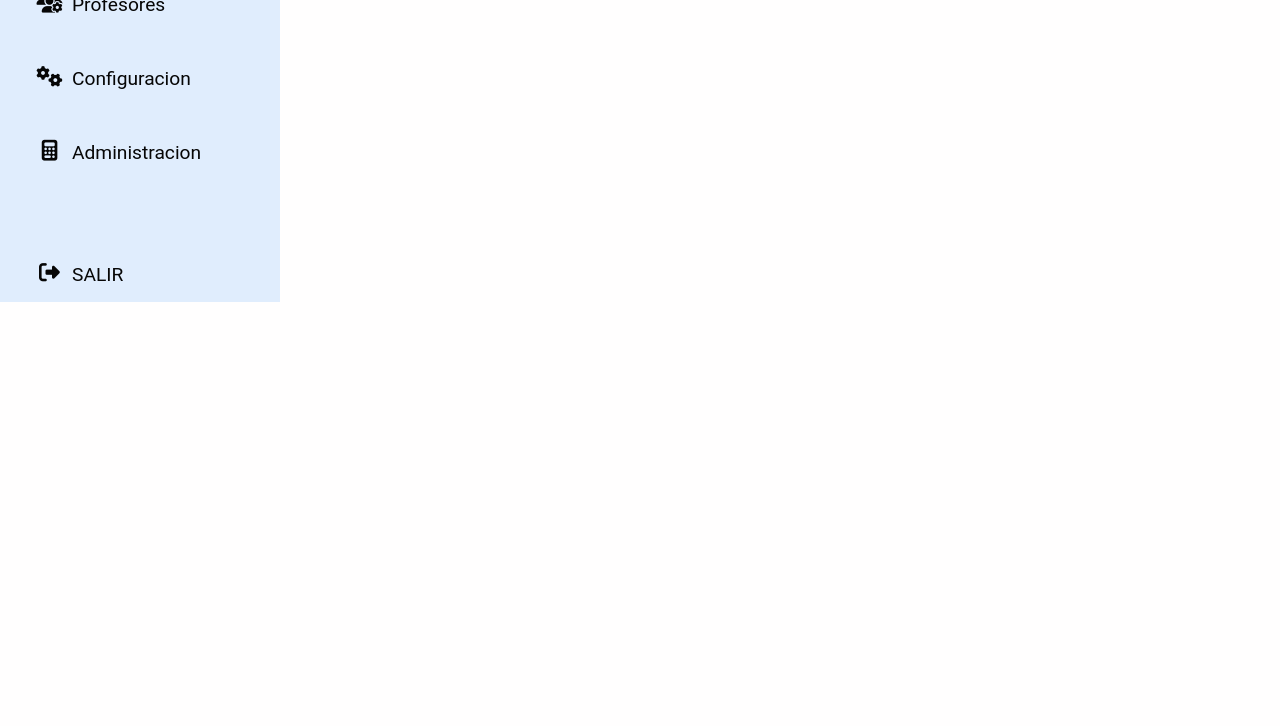
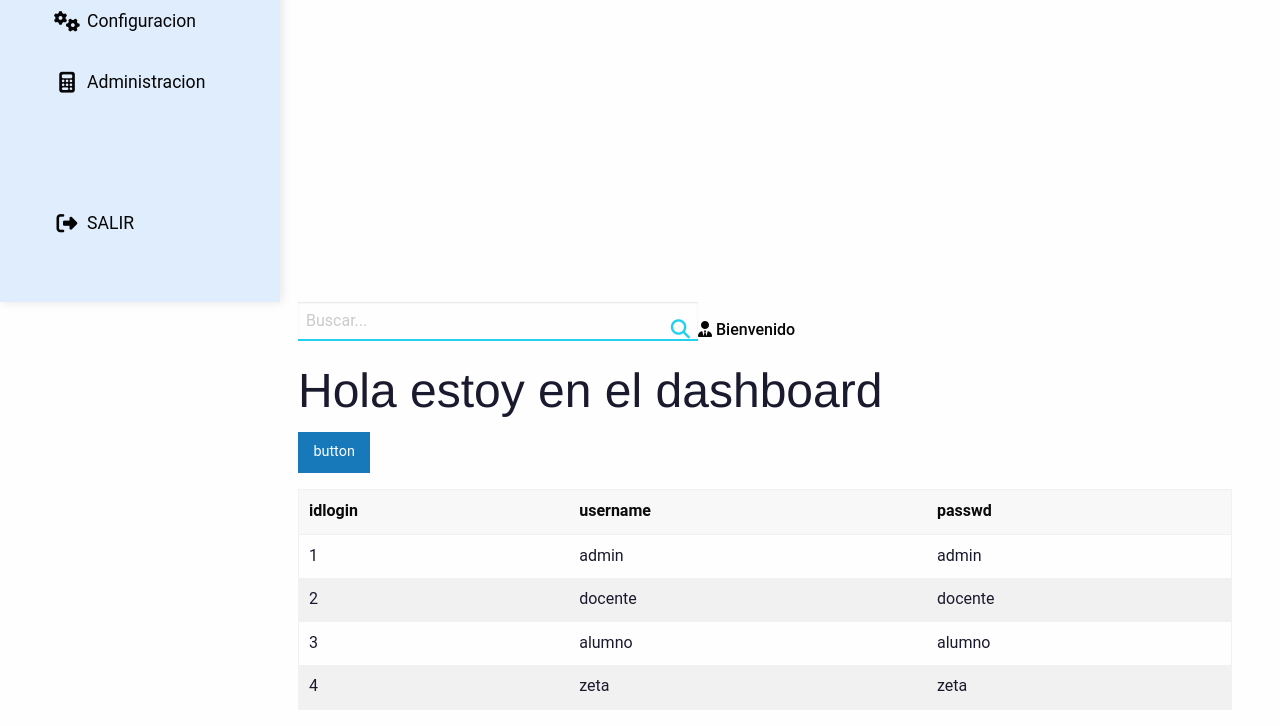
Before and after one commit to ZETA-Z02/colegioAdmin, a PHP site: page /colegioAdmin/ in a window 1280 px wide. Shown: the part 498-1224 px from the top of the page. Before the commit the page ends 800 px from the top, so only its background shows below. Run offline with PHP 8.4, Linux system fonts and the light colour scheme; data comes from the database, SQL or seed files in the repository; both versions use the stored data as it was after the commit.

Commit message:
Se agrega el proyecto

```diff
--- a/config/config.php
+++ b/config/config.php
@@ -2,7 +2,7 @@
 
 define('URL', 'http://localhost/colegioAdmin/');
 
-define('COMPANY', 'Katari A&C');
+define('COMPANY', 'Trujillano J&E');
 define('HOST', 'localhost');
 define('USER', 'root');
 define('DB', 'colegio');
--- a/public/css/main.css
+++ b/public/css/main.css
@@ -1,104 +1,170 @@
 :root {
+    /* Colores principales */
     --background-color: #fffefe;
     --primary-color: #1a1a2e;
-    --gray: #4e4e50;
-    --blue: hsl(0, 0%, 100%);
-    --text: #060606;
+    --text-color: #060606;
+    --gray-color: #4e4e50;
+
+    /* Colores del sidebar */
     --sidebar-background: #e0edfd;
     --sidebar-light: #45e9a2;
     --sidebar-hover: #345e83;
-    --success: #22d1ee;
+    --sidebar-text: var(--text-color);
+
+    /* Colores de la barra superior */
+    --topbar-background: hsl(0, 0%, 100%);
+    --topbar-border: var(--sidebar-light);
+
+    /* Colores de estado */
+    --success-color: #22d1ee;
+    --hover-transition: all 0.3s ease-in-out;
 }
 
+/* Estilos base */
 body {
     background-color: var(--background-color);
     font-family: "Roboto", sans-serif;
     color: var(--primary-color);
+    margin: 0;
+    padding: 0;
+    line-height: 1.6;
 }
 
+/* Sidebar mejorado */
 .sidebar-z {
+    position: relative;
     z-index: 100;
     width: 280px;
+    min-height: 100vh;
     background-color: var(--sidebar-background);
+    box-shadow: 2px 0 10px rgba(0, 0, 0, 0.1);
+}
+
+.nav-z ul {
+    list-style: none;
+    padding: 1rem;
+    margin: 0;
 }
 
 .nav-z ul li a {
-    margin: 8px 0px;
-    padding: 12px;
-    color: var(--text);
-    font-size: 1.2rem;
+    margin: 0.5rem 0;
+    padding: 0.75rem 1rem;
+    color: var(--sidebar-text);
+    font-size: 1.1rem;
     display: flex;
     align-items: center;
-    height: 58px;
+    height: auto;
     text-decoration: none;
-    transition: all 0.3s ease-in-out;
+    transition: var(--hover-transition);
+    border-radius: 8px;
 }
 
-.nav-z ul li a:hover {
+.nav-z ul li a:hover,
+.nav-z ul li a:focus {
     background-color: var(--sidebar-hover);
-    border-radius: 8px;
     color: var(--sidebar-light);
+    transform: translateX(5px);
 }
 
 .nav-z ul li a .fas {
-    width: 45px;
-    height: 25px;
+    width: 2.5rem;
+    min-width: 2.5rem;
     font-size: 1.3rem;
     text-align: center;
 }
 
-.container {
+/* Barra superior mejorada */
+.top-bar {
     display: flex;
     justify-content: space-between;
     align-items: center;
-    padding: 15px 25px;
-    background-color: var(--blue);
-    color: var(--text);
+    padding: 1rem 1.5rem;
+    background-color: var(--topbar-background);
+    color: var(--text-color);
     font-size: 1.6rem;
-    border-bottom: 2px solid var(--sidebar-light);
+    border-bottom: 2px solid var(--topbar-border);
+    box-shadow: 0 2px 5px rgba(0, 0, 0, 0.05);
 }
 
+/* Buscador mejorado */
 .search-box {
     position: relative;
     display: flex;
     width: 100%;
+    max-width: 400px;
 }
 
 .search-box input[type="text"] {
     border: none;
-    border-bottom: 2px solid var(--success);
+    border-bottom: 2px solid var(--success-color);
     background-color: transparent;
     color: var(--primary-color);
-    padding: 6px;
-    width: 50%;
+    padding: 0.5rem;
+    width: 100%;
     outline: none;
     font-size: 1rem;
+    transition: border-color 0.3s ease;
+}
+
+.search-box input[type="text"]:focus {
+    border-bottom-color: var(--sidebar-hover);
 }
 
 .search-box button {
     position: absolute;
-    top: 0;
-    right: 10px;
+    top: 50%;
+    right: 0.5rem;
+    transform: translateY(-50%);
     background-color: transparent;
     border: none;
-    color: var(--success);
+    color: var(--success-color);
     cursor: pointer;
     font-size: 1.2rem;
+    transition: color 0.3s ease;
 }
 
+.search-box button:hover {
+    color: var(--sidebar-hover);
+}
+
+/* Información de usuario mejorada */
 .user-info {
     display: flex;
     align-items: center;
+    gap: 1rem;
 }
 
 .user-info span {
-    margin-right: 12px;
-    color: var(--text);
-    font-size: 1.2rem;
+    color: var(--text-color);
+    font-size: 1rem;
+    font-weight: 500;
 }
 
 .user-info a {
-    color: var(--success);
+    color: var(--success-color);
     text-decoration: none;
     font-size: 1rem;
+    transition: color 0.3s ease;
 }
+
+.user-info a:hover {
+    color: var(--sidebar-hover);
+    text-decoration: underline;
+}
+
+/* Responsive (opcional) */
+@media (max-width: 768px) {
+    .sidebar-z {
+        width: 220px;
+    }
+
+    .top-bar {
+        flex-direction: column;
+        gap: 1rem;
+        padding: 1rem;
+    }
+
+    .search-box {
+        max-width: 100%;
+    }
+}
--- a/views/footer.php
+++ b/views/footer.php
@@ -11,9 +11,9 @@
 <div class="grid-x align-center">
   <small class="copyright">
     <span class=""> ©
-      KATARI SOFTWARE
+      TRUJILLANO SOFTWARE
     </span>
-    Copyrigth Katari. Inc.</small>
+    Copyrigth Trujillano. Inc.</small>
   <small class="copyright">Todos los derechos reservados.</small>
 </div>
 
--- a/views/header.php
+++ b/views/header.php
@@ -4,7 +4,7 @@
 <head>
   <meta charset="utf-8" />
   <meta name="viewport" content="width=device-width, initial-scale=1.0" />
-  <title>Katari Price</title>
+  <title>Truji and David engineerr</title>
   <!-- FAVICON -->
   <link rel="shortcut icon" href="<?php echo constant('URL') . 'public/img/favicon.ico' ?>">
   <!-- FOUNDATION CSS-PRINCIPAL Y NECESARIO -->
--- a/views/maestros/index.php
+++ b/views/maestros/index.php
@@ -186,7 +186,6 @@ $datosd = isset($this->datosd) ? $this->datosd : null;
 
 <footer class="grid-x align-center margin-top-2 margin-bottom-1">
     <div class="cell small-12 text-center">
-        <small class="copyright">© KATARI SOFTWARE</small>
-        <small class="copyright">Copyright Katari Inc. Todos los derechos reservados.</small>
+        <?php require('views/footer.php'); ?>
     </div>
 </footer>
```
Also changed, not shown: doc/colegio_2024-09-24_21-30-56.sql (+2 -6 lines), views/estudiantes/index.php (+37 -15 lines), index.php (line endings or trailing spaces), public/css/app.css, public/img/katari_med.png, public/img/katariwhite.png.
